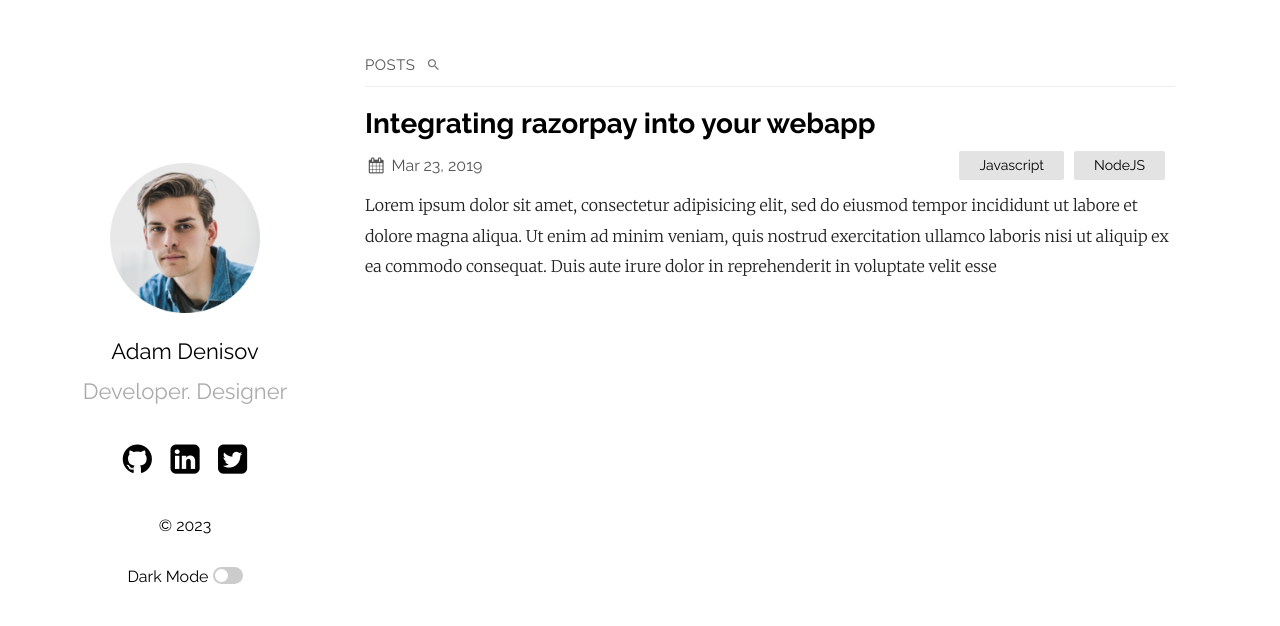
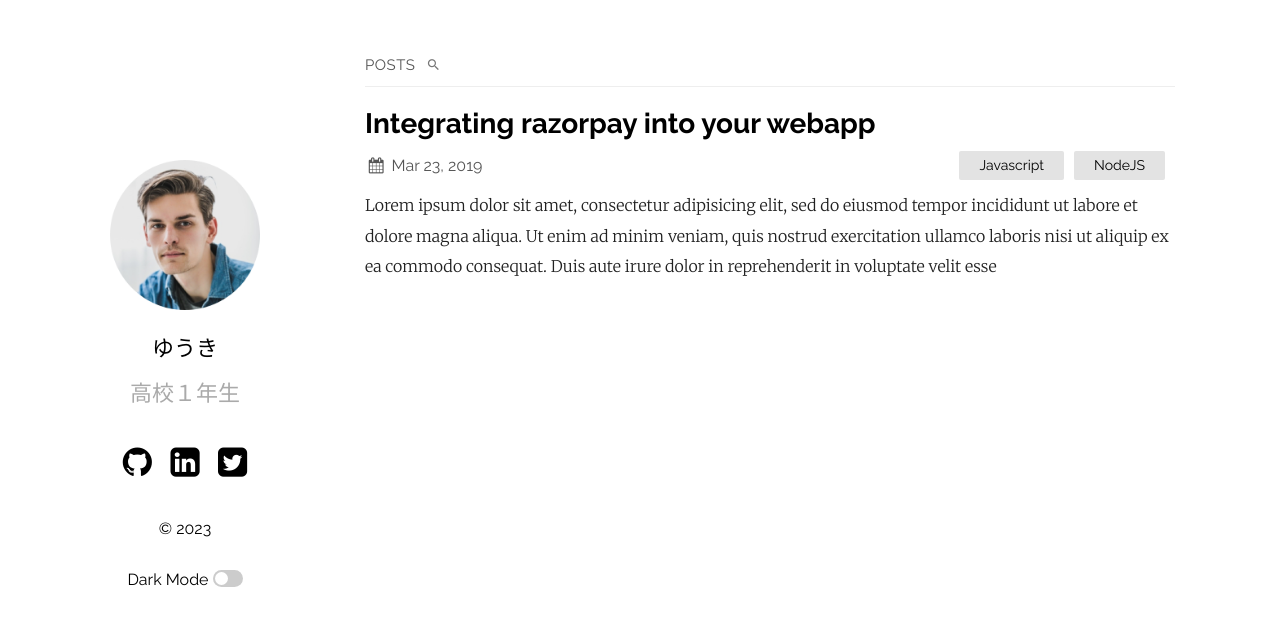
Before and after one commit to yuki-maybe/yuki-maybe.github.io, a Jekyll site: the page built from index.md, in a window 1280 px wide. Shown: the top 626 px of the page. Built offline with Jekyll 4.4.1, drawn with Linux system fonts in a browser that asks for light colours.

Commit message:
名前を変えた

```diff
--- a/_config.yml
+++ b/_config.yml
@@ -1,4 +1,4 @@
-title: わたしのサイト
+title: ゆうきのページ
 author: GitHub User
 email: your-email@domain.com
 description: > # this means to ignore newlines until "show_exerpts:"
@@ -12,8 +12,8 @@ show_excerpts: true # set to true to show excerpts on the homepage
 sass:
   sass_dir: _sass
 plainwhite:
-  name: Adam Denisov
-  tagline: Developer. Designer
+  name: ゆうき
+  tagline: 高校１年生
   date_format: "%b %-d, %Y"
   sitemap: true # set to true to generate sitemap.xml content
   search: true # set to true to enable searchbar
```
